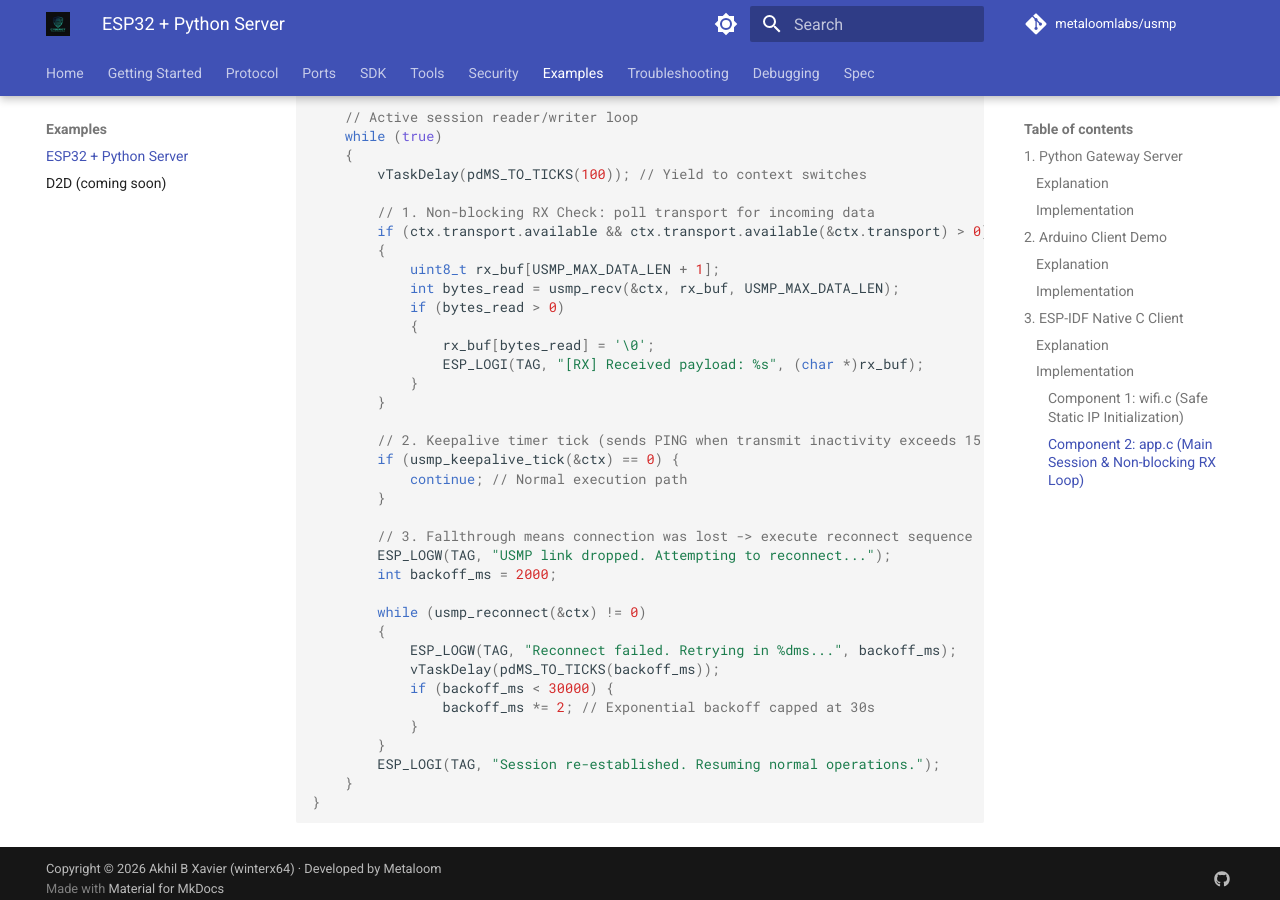
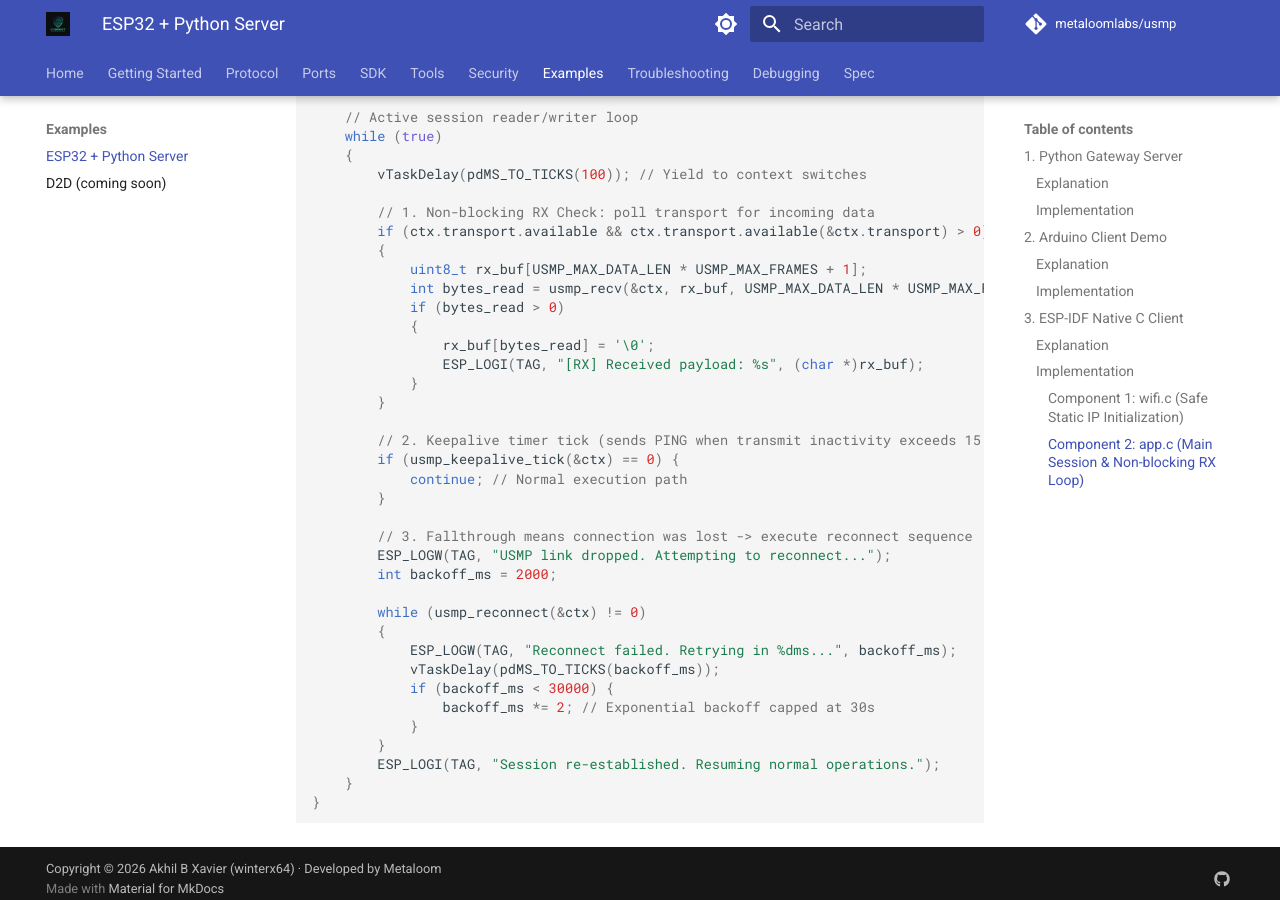
Before and after one commit to metaloomlabs/usmp, an MkDocs documentation site: the page built from docs/examples/esp32-python.md, in a window 1280 px wide and 900 px high, scrolled down 5796 px. Built offline with MkDocs 1.6.1 and Material for MkDocs 9.7.7, drawn with Linux system fonts in a browser that asks for light colours; comment, search, counter and statistics services are not loaded.

Commit message:
docs: update examples and README to document fragmentation support

```diff
--- a/docs/examples/esp32-python.md
+++ b/docs/examples/esp32-python.md
@@ -282,8 +282,8 @@ void app_main(void)
         // 1. Non-blocking RX Check: poll transport for incoming data
         if (ctx.transport.available && ctx.transport.available(&ctx.transport) > 0)
         {
-            uint8_t rx_buf[USMP_MAX_DATA_LEN + 1];
-            int bytes_read = usmp_recv(&ctx, rx_buf, USMP_MAX_DATA_LEN);
+            uint8_t rx_buf[USMP_MAX_DATA_LEN * USMP_MAX_FRAMES + 1];
+            int bytes_read = usmp_recv(&ctx, rx_buf, USMP_MAX_DATA_LEN * USMP_MAX_FRAMES);
             if (bytes_read > 0)
             {
                 rx_buf[bytes_read] = '\0';
```
Also changed, not shown: README.md (+3 -2 lines).
